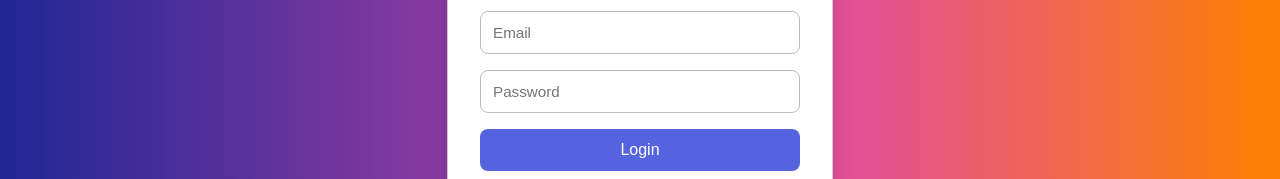
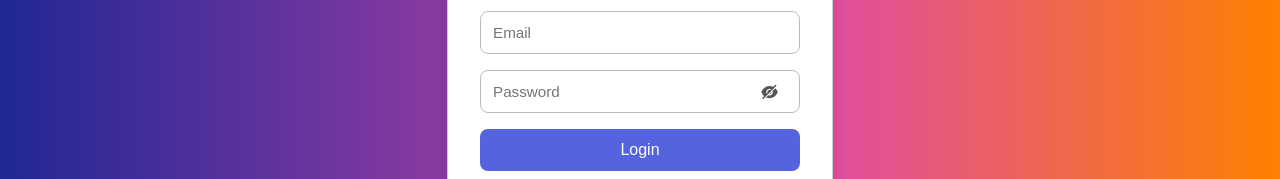
Before and after one commit to Rymney34/advanced-prog, a React (Create React App) app: page /login in a window 1280 px wide. Shown: the part 320-499 px from the top of the page. Built offline with nearby package versions, Linux system fonts and the light colour scheme.

Commit message:
toggle password feature is done and login changed to Class component

```diff
--- a/package.json
+++ b/package.json
@@ -13,6 +13,7 @@
     "mongoose": "^8.19.1",
     "react": "^19.2.0",
     "react-dom": "^19.2.0",
+    "react-icons": "^5.5.0",
     "react-router-dom": "^7.9.4",
     "react-scripts": "5.0.1",
     "web-vitals": "^2.1.4",
--- a/src/client/components/Login/Login.css
+++ b/src/client/components/Login/Login.css
@@ -1,68 +1,83 @@
-.loginForm{
-    border: 1px solid black;
-
-}
 
 .loginForm {
-
   display: flex;
   flex-direction: column;
   justify-content: center;
-
   width: 320px;
   min-height: 300px;
-
   padding: 2rem;
   border: 1px solid #ccc;
   border-radius: 12px;
-
   background: #fff;
-  box-shadow: 0 8px 20px rgba(0,0,0,0.1);
-
-
+  box-shadow: 0 8px 20px rgba(0, 0, 0, 0.1);
   font-family: 'Segoe UI', Tahoma, Geneva, Verdana, sans-serif;
-
 }
 
-
-#formLogin{
-  padding-top:1px;
+#formLogin {
+  padding-top: 1px;
   height: 100vh;
   display: flex;
   justify-content: center;
   align-items: center;
-  background: #1f2794;
   background: linear-gradient(90deg, rgba(31, 39, 148, 1) 0%, rgba(222, 73, 172, 1) 62%, rgba(255, 128, 0, 1) 100%);
 }
 
-/* Input fields */
-.loginForm input {
+
+.loginForm input{
   padding: 0.75rem;
   margin-bottom: 1rem;
   border: 1px solid #bbb;
   border-radius: 8px;
   font-size: 0.95rem;
   transition: border-color 0.3s, box-shadow 0.3s;
+
 }
 
 .loginForm input:focus {
-  border-color: #5563DE;
+  border-color: #5563de;
   outline: none;
   box-shadow: 0 0 5px rgba(85, 99, 222, 0.3);
 }
 
-/* Error messages */
-.loginForm div {
+
+.password-container {
+  position: relative;
+  width: 300px;
+
+}
+
+#password{
+  padding: 0.75rem;
+  margin-bottom: 1rem;
+  border: 1px solid #bbb;
+  border-radius: 8px;
+  font-size: 0.95rem;
+  transition: border-color 0.3s, box-shadow 0.3s;
+  width: 294px;
+
+}
+
+.eye-icon {
+  position: absolute;
+  right: 1px;
+  top: 41%;
+  transform: translateY(-50%);
+  cursor: pointer;
+  font-size: 1.2rem;
+  color: #555;
+}
+
+
+.errors {
   color: #d9534f;
   font-size: 0.85rem;
   margin: -0.5rem 0 0.75rem 0;
-
 }
 
-/* Submit button */
+
 .loginForm button {
   padding: 0.75rem;
-  background: #5563DE;
+  background: #5563de;
   color: #fff;
   border: none;
   border-radius: 8px;
@@ -73,10 +88,10 @@
 }
 
 .loginForm button:disabled {
-  background: #a3a8e3;
+  background: #a3e3b2;
   cursor: not-allowed;
 }
 
 .loginForm button:hover:enabled {
-  background: #3f4bb8;
+  background: #3fb84b;
 }
--- a/src/client/components/Login/Login.js
+++ b/src/client/components/Login/Login.js
@@ -1,13 +1,33 @@
 
 import React from 'react';
+import { AiFillEyeInvisible, AiFillEye } from "react-icons/ai";
 import { Formik, Form, Field, ErrorMessage,  useFormikContext} from 'formik';
 import { BrowserRouter as Router, Routes, Route, useNavigate,Link } from "react-router-dom";
 import "./Login.css"
+import { Component } from 'react';
+import togglePasswordVisibility from '../Tools/toggleButton/tooglePassword';
+import withRouter from '../navigate/navigate';
 
 import * as Yup from 'yup';
 const API_ENDPOINT = "/api/login";
 
-//to clear error from the validation feedback from db
+
+
+class Login extends Component {
+
+  constructor(props) {
+    super(props);
+    this.state = {
+      showPassword: false
+    }
+
+    }
+
+  render (){
+  // const navigate = useNavigate();
+
+
+  //to clear error from the validation from db
     const ClearErrorOnChange = () => {
       const { status, setStatus, values } = useFormikContext();
       React.useEffect(() => {
@@ -17,9 +37,6 @@ const ClearErrorOnChange = () => {
       }, [values, setStatus]);
       return null;
     };
-
-const Login = () => {
-const navigate = useNavigate();
 
   const handleSubmit = async (values, { setSubmitting, setStatus }) => {
       try {
@@ -37,7 +54,7 @@ const navigate = useNavigate();
           localStorage.setItem("user", JSON.stringify(data.user));
           setStatus({ success: "Login successful!" });
           console.log("Logged in user:", data.user);
-        navigate('/home')
+            this.props.navigate('/home')
         } else {
           setStatus({ error: data.message || "Invalid credentials" });
 
@@ -63,7 +80,7 @@ const navigate = useNavigate();
                                     .email('Wrong Email address')
                                     .required('Required Field'),
                         password: Yup.string()
-                                    .min(5, "Minium 5 chars")
+                                    .min(7, "Minium 7 chars")
                                     .required('Required Field'),
                     })}
                     onSubmit={handleSubmit}
@@ -84,9 +101,22 @@ const navigate = useNavigate();
                             )}
                                 <h3>Login Page</h3>
                             <Field type="email" name="email" id="email" placeHolder="Email" />
-                            <ErrorMessage name="email" component="div" />
-                            <Field type="password" name="password" id="password" placeHolder="Password" />
-                            <ErrorMessage name="password" component="div" />
+                            <ErrorMessage className="errors" name="email" component="div" />
+                            <div id="passwordInput">
+
+                            </div>
+                            <div className="password-container">
+                                <Field
+                                  type={this.state.showPassword ? 'text' : 'password'}
+                                  name="password"
+                                  id="password"
+                                  placeholder="Password"
+                                />
+                                <span className="eye-icon" onClick={() => togglePasswordVisibility(this.setState.bind(this))}>
+                                  {this.state.showPassword ? <AiFillEye /> : <AiFillEyeInvisible />}
+                                </span>
+                              </div>
+                              <ErrorMessage className="errors" name="password" component="div" />
                             {/* {console.log("Gazoz")} */}
                             <button type="submit" disabled={isSubmitting}>
                                 Login
@@ -102,9 +132,8 @@ const navigate = useNavigate();
                 </Formik>
               </div>
           </div>
-
     )
-
+  }
 }
 
 export default Login;
--- a/src/client/components/Register/Register.js
+++ b/src/client/components/Register/Register.js
@@ -3,6 +3,8 @@ import { Formik, Form, Field, ErrorMessage,  useFormikContext} from 'formik';
 import { BrowserRouter as Router, Routes, Route, useNavigate,Link } from "react-router-dom";
 import './Register.css'
 import withRouter from '../navigate/navigate';
+import { AiFillEyeInvisible, AiFillEye } from "react-icons/ai";
+import togglePasswordVisibility from '../Tools/toggleButton/tooglePassword';
 import axios from 'axios'
 import * as Yup from 'yup';
 
@@ -12,9 +14,19 @@ class Register extends Component {
 
     constructor(props) {
     super(props);
+    this.state = {
+      showPassword: false
+    }
 
 
     }
+
+    // togglePasswordVisibility = () => {
+    //     this.setState((prevState) => ({
+    //     showPassword: !prevState.showPassword,
+    //     }));
+    // };
+
 
 
 
@@ -104,7 +116,18 @@ class Register extends Component {
                                 <ErrorMessage name="phoneNumber" component="div" />
                             <Field type="email" name="email" id="email" placeHolder="Email" />
                                 <ErrorMessage name="email" component="div" />
-                            <Field type="password" name="password" id="password" placeHolder="Password" />
+
+                            <div className="password-container">
+                                <Field
+                                    type={this.state.showPassword ? 'text' : 'password'}
+                                    name="password"
+                                    id="password"
+                                    placeholder="Password"
+                                />
+                                <span className="eye-icon" onClick={() => togglePasswordVisibility(this.setState.bind(this))}>
+                                    {this.state.showPassword ? <AiFillEye /> : <AiFillEyeInvisible />}
+                                </span>
+                            </div>
                                 <ErrorMessage name="password" component="div" />
 
                             {/* {console.log("Gazoz")} */}
--- /dev/null
+++ b/src/client/components/Tools/toggleButton/tooglePassword.js
@@ -0,0 +1,7 @@
+const togglePasswordVisibility = (state) => {
+        state((prevState) => ({
+        showPassword: !prevState.showPassword,
+        }));
+};
+
+export default togglePasswordVisibility
```
Also changed, not shown: 1 other file (tests, documents, lock files or other folders). Lines whose indentation alone changed are shown as unchanged.
